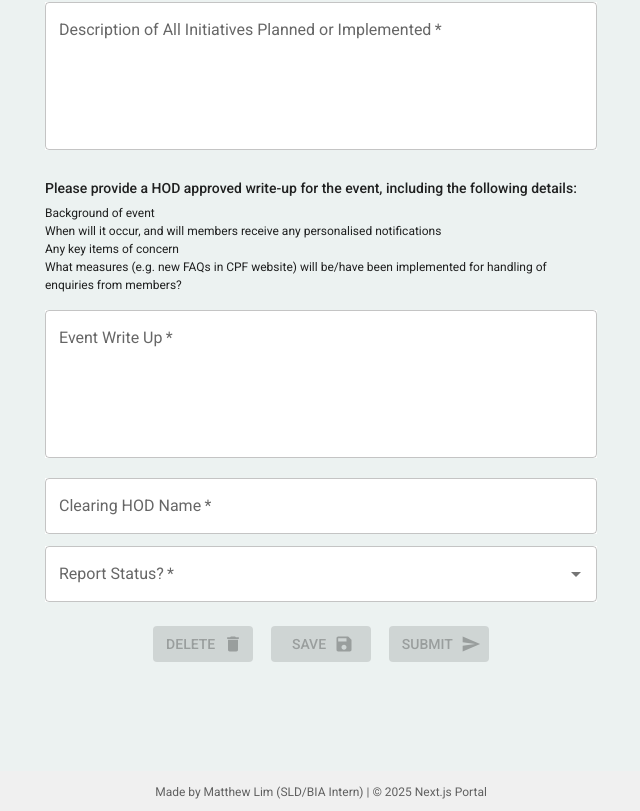
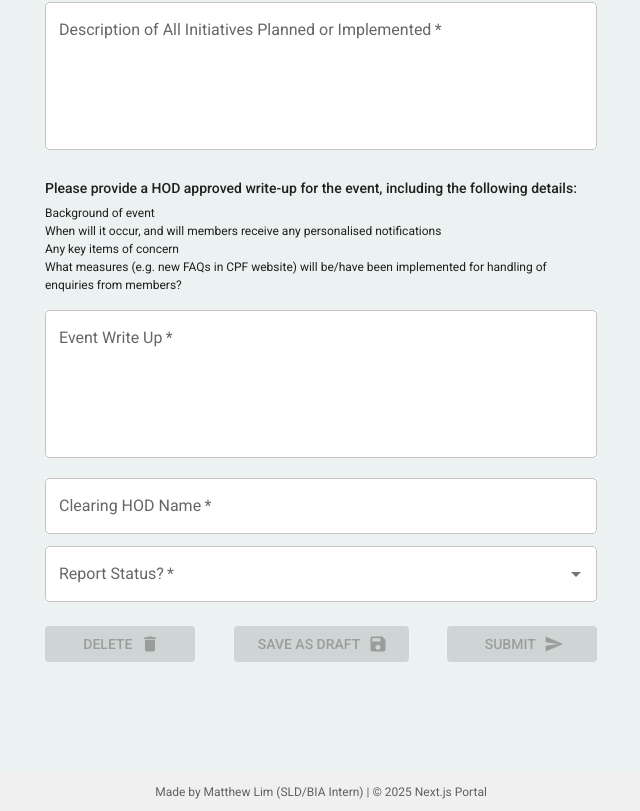
Before and after one commit to Matthew040310/EventCentral, a Next.js app: page /EDC-Submission-Form in a window 1280 px wide. Shown: the part 2301-3112 px from the top of the page, without its empty margins (319-959 px from the left). Built offline with nearby package versions, Linux system fonts and the light colour scheme; what @mui/material-nextjs would draw is missing.

Commit message:
feat (EDC) : add width prop for CustomButton

```diff
--- a/src/app/EDC-Submission-Form/EventFormButtonSection.tsx
+++ b/src/app/EDC-Submission-Form/EventFormButtonSection.tsx
@@ -51,13 +51,14 @@ const EventFormButtonSection: React.FC<EventFormButtonsProps> = ({
         </ButtonWithDialog>
 
         {/* Save Button */}
-        <CustomButton
+        <CustomButton sm={6}
             color="secondary"
             disabled={(!eventDetails.estimatedStartDate && !eventDetails.startDate)}
             endIcon={<Save />}
             onClick={handleSave}
+            width={175}
         >
-            Save
+            Save as Draft
         </CustomButton>
 
         {/* Submit / Update Button */}
--- a/src/app/EDC-Submission-Form/_components/CustomButton.tsx
+++ b/src/app/EDC-Submission-Form/_components/CustomButton.tsx
@@ -10,6 +10,7 @@ export interface ICustomButtonProps {
     endIcon?: React.ReactNode;
     children?: React.ReactNode;
     button_mt?: number;
+    width?: number;
 }
 
 const CustomButton: React.FC<ICustomButtonProps> = ({
@@ -21,6 +22,7 @@ const CustomButton: React.FC<ICustomButtonProps> = ({
     endIcon,
     children,
     button_mt = 2,
+    width = 150,
 }) => (
     <Grid mt={1} size={{ sm: sm, xs: xs }}>
         <Stack alignItems="center" justifyContent="center" sx={{ mt: button_mt }}>
@@ -29,7 +31,7 @@ const CustomButton: React.FC<ICustomButtonProps> = ({
                 color={color}
                 onClick={onClick}
                 disabled={disabled}
-                sx={{ width: 100, mb: 1 }}
+                sx={{ width: width, mb: 1 }}
                 endIcon={endIcon}
             >
                 {children}
```
